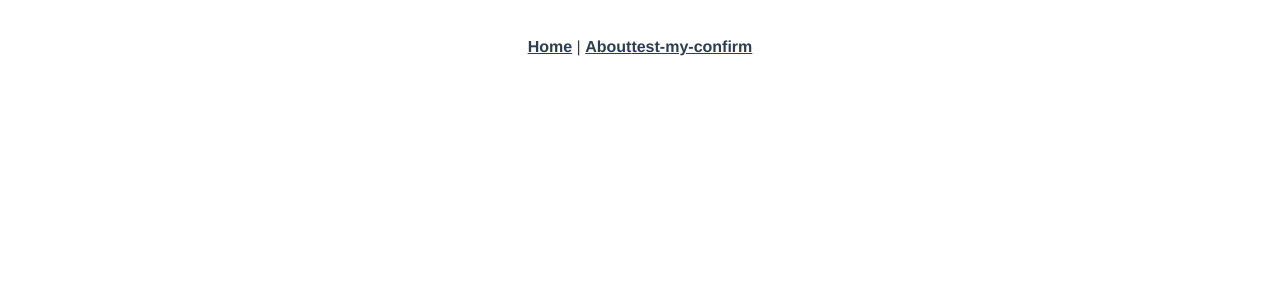
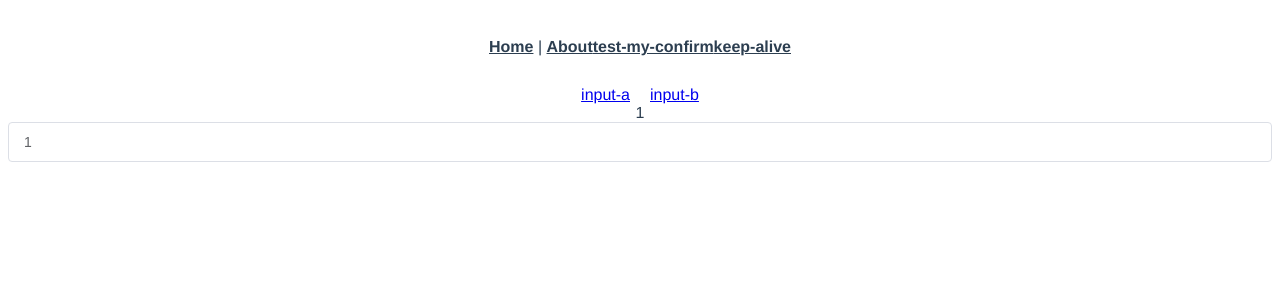
Before and after one commit to ChrisZhangHe/Vue-test, a Vue app: page /#/keep-alive/input-a/1 in a window 1280 px wide. Shown: the top 300 px of the page. Built offline with nearby package versions, Linux system fonts and the light colour scheme.

Commit message:
添加route keep-alive  demo

```diff
--- a/src/App.vue
+++ b/src/App.vue
@@ -4,17 +4,17 @@
       <router-link to="/">Home</router-link> |
       <router-link to="/about">About</router-link>
       <router-link to="/my-confirm">test-my-confirm</router-link>
+      <router-link to="/keep-alive">keep-alive</router-link>
     </div>
     <router-view />
   </div>
 </template>
 <script>
 export default {
-  data(){
-    return {
-    }
+  data() {
+    return {};
   }
-}
+};
 </script>
 <style lang="scss">
 #app {
--- a/src/router.js
+++ b/src/router.js
@@ -24,6 +24,23 @@ export default new Router({
       path: "/my-confirm",
       name: "myConfirm",
       component: () => import("./views/test/confirm/index.vue")
+    },
+    {
+      path: "/keep-alive",
+      name: "/keep-alive",
+      component: () => import("./views/test/keep-alive/index"),
+      children: [
+        {
+          path: "input-a/:name",
+          name: "input-a",
+          component: () => import("./views/test/keep-alive/input")
+        },
+        {
+          path: "input-b/:name",
+          name: "input-b",
+          component: () => import("./views/test/keep-alive/input")
+        }
+      ]
     }
   ]
 });
--- a/src/views/About.vue
+++ b/src/views/About.vue
@@ -1,5 +1,6 @@
 <template>
   <div class="about">
+    <input type="text">
     <h1>This is an about page</h1>
   </div>
 </template>
--- /dev/null
+++ b/src/views/test/keep-alive/index.vue
@@ -0,0 +1,15 @@
+<template>
+  <div>
+    <router-link to="/keep-alive/input-a/a">input-a</router-link>
+    <router-link
+      style="margin-left:20px"
+      to="/keep-alive/input-b/b"
+    >input-b</router-link>
+    <keep-alive>
+      <router-view></router-view>
+    </keep-alive>
+  </div>
+</template>
+<script>
+export default {};
+</script>
--- /dev/null
+++ b/src/views/test/keep-alive/input.vue
@@ -0,0 +1,29 @@
+<template>
+  <div>
+    {{$route.params.name}}
+    <el-input v-model="inputVal"></el-input>
+  </div>
+</template>
+<script>
+export default {
+  name:'MyInput',
+  data() {
+    return {
+      inputVal: ""
+    };
+  },
+  beforeRouteUpdate(to, from, next) {
+    next();
+  },
+  watch: {
+    $route(to, from) {
+    this.inputVal = this.$route.params.name;
+      console.log("keep-alive-input:", this.$route.params.name);
+    }
+  },
+  created() {
+    this.inputVal = this.$route.params.name;
+    console.log('input-created')
+  }
+};
+</script>
```
